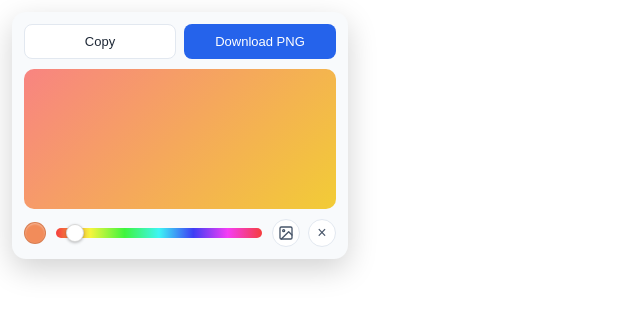
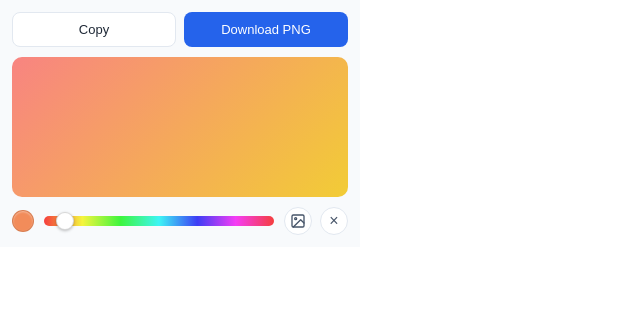
Before and after one commit to dec-k/arcshot, a browser extension: page editor.html in a window 1280 px wide. Shown: the whole page, without its empty margins (0-640 px from the left). Drawn offline with Linux system fonts and the light colour scheme.

Commit message:
removes inner card pad, plugin shows edge-to-edge of containing popup

```diff
--- a/editor.css
+++ b/editor.css
@@ -9,13 +9,10 @@ html, body {
 
 body {
   width: 360px;
-  padding: 12px;
 }
 
 .card {
   background: #f8fafc;
-  border-radius: 14px;
-  box-shadow: 0 10px 30px rgba(0, 0, 0, 0.18);
   padding: 12px;
   display: flex;
   flex-direction: column;
```
